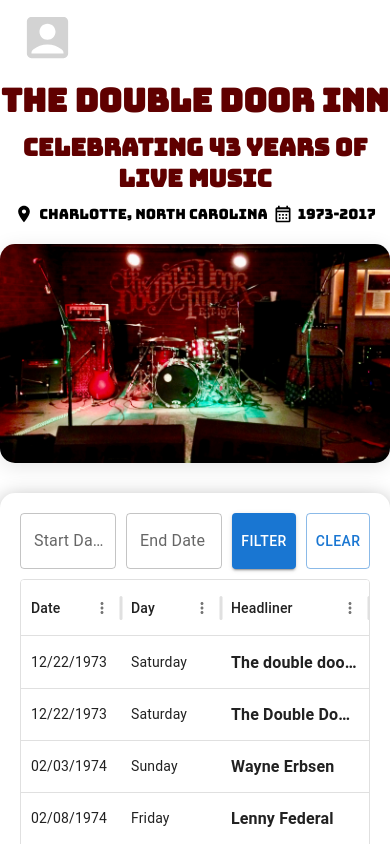
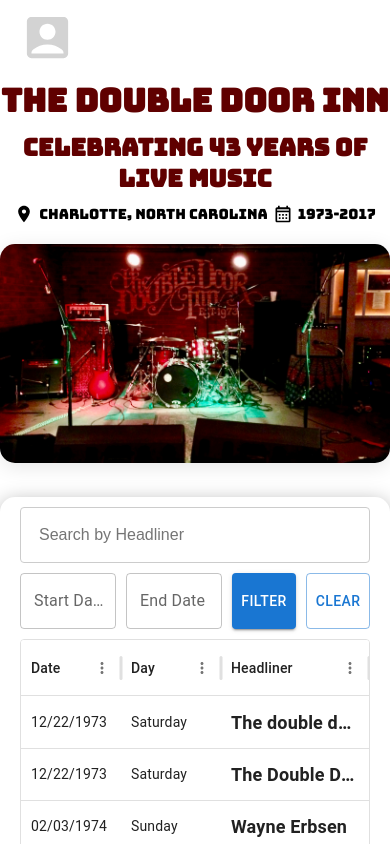
Before and after one commit to connorfewin/double-door-inn, a React (Create React App) app: page / in a window 390 px wide. Shown: the top 844 px of the page. Built offline with nearby package versions, Linux system fonts and the light colour scheme.

Commit message:
Added search bar for the table

```diff
--- a/src/App.js
+++ b/src/App.js
@@ -4,6 +4,7 @@
 import Header from './Components/Header';
 import DataTable from './Components/DataTable';
 import Profile from './Components/Profile';
+import Image from './Components/Image';
 
 function App() {
   return (
@@ -15,11 +16,7 @@
         <Header />
       </div>
       <div className='ImageContainer'>
-        <img
-          src={process.env.PUBLIC_URL + '/DoubleDoorInn.jpg'}
-          alt="Double Door Inn"
-          className="HeaderImage"
-        />
+        <Image />
       </div>
       <div className="DataTableContainer">
         <DataTable />
--- a/src/Components/DataTable.js
+++ b/src/Components/DataTable.js
@@ -2,7 +2,7 @@
 import { DataGrid } from '@mui/x-data-grid';
 import AddButton from './AddButton';
 import DeleteButton from './DeleteButton';
-import DateFilter from './DateFilter'; // Import the new DateFilter component
+import DateFilter from './DateFilter';
 import sampleData from '../Helpers/SampleData.json';
 import '../Styles/DataTable.css';
 import '../Styles/Buttons.css';
@@ -35,9 +35,10 @@
   const [rows, setRows] = useState(initialRows);
   const [filteredRows, setFilteredRows] = useState(initialRows);
   const [selectionModel, setSelectionModel] = useState([]);
-  const [expandedRowId, setExpandedRowId] = useState(null); // Store only one expanded row ID
+  const [expandedRowId, setExpandedRowId] = useState(null);
+  const [searchTerm, setSearchTerm] = useState(''); // State for search input
 
-  const gridRef = useRef(null); // To reference the grid for detecting outside clicks
+  const gridRef = useRef(null);
 
   const handleAdd = (newEntry) => {
     const newRow = {
@@ -46,10 +47,18 @@
       DATE: getDate(newEntry.DATE),
     };
     setRows([...rows, newRow]);
-    setFilteredRows([...rows, newRow]); // Update filtered rows as well
+    setFilteredRows([...rows, newRow]);
   };
 
   const handleFilter = (filtered) => {
+    setFilteredRows(filtered);
+  };
+
+  // Function to handle search input
+  const handleSearch = (event) => {
+    const value = event.target.value.toLowerCase();
+    setSearchTerm(value);
+    const filtered = rows.filter(row => row.HEADLINER.toLowerCase().includes(value));
     setFilteredRows(filtered);
   };
 
@@ -63,21 +72,18 @@
   const handleCellClick = (params, event) => {
     const cellElement = event.currentTarget;
     if (isOverflown(cellElement)) {
-      setExpandedRowId((prev) => {
-        return prev === params.id ? null : params.id; // Toggle between expanding and collapsing
-      });
+      setExpandedRowId((prev) => (prev === params.id ? null : params.id));
     }
   };
 
   const getRowHeight = (params) => {
-    return expandedRowId === params.id ? 'auto' : 52; // Default row height is 52px
+    return expandedRowId === params.id ? 'auto' : 52;
   };
 
-  // Collapse any expanded row if clicking outside of the table
   useEffect(() => {
     const handleClickOutside = (event) => {
       if (gridRef.current && !gridRef.current.contains(event.target)) {
-        setExpandedRowId(null); // Collapse the expanded row when clicking outside
+        setExpandedRowId(null);
       }
     };
 
@@ -90,6 +96,14 @@
   return (
     <div>
       <div style={{ margin: 'auto', overflowX: 'auto' }} className="filter-button-container">
+      <input
+        type="text"
+        placeholder="Search by Headliner"
+        value={searchTerm}
+        onChange={handleSearch}
+        className="searchInput"
+      />
+
         <DateFilter rows={rows} onFilter={handleFilter} />
       </div>
       <div style={{ height: 500, margin: 'auto', overflowX: 'auto' }} ref={gridRef}>
--- a/src/Components/DateFilter.js
+++ b/src/Components/DateFilter.js
@@ -29,7 +29,7 @@
   const handleClearFilter = () => {
     setStartDate(null);
     setEndDate(null);
-    onFilter(rows); // Reset to all rows
+    onFilter(rows);
   };
 
   return (
--- /dev/null
+++ b/src/Components/Image.js
@@ -0,0 +1,13 @@
+import React from "react";
+
+const Image = () => {
+    return (
+        <img
+          src={process.env.PUBLIC_URL + '/DoubleDoorInn.jpg'}
+          alt="Double Door Inn"
+          className="HeaderImage"
+        />
+    );
+}
+
+export default Image;
--- a/src/Styles/DataTable.css
+++ b/src/Styles/DataTable.css
@@ -6,7 +6,7 @@
 }
 
 .headlinerCell {
-  font-size: 16px; /* Adjust the font size as needed */
+  font-size: 18px; /* Adjust the font size as needed */
   font-weight: bold; /* Make the text bold */
   white-space: normal;
   word-wrap: break-word;
@@ -21,3 +21,29 @@
 .DataTable .MuiDataGrid-row {
   transition: all .5s ease-in-out;
 }
+
+/* Input styling for search bar */
+.searchInput {
+  padding: 18px;
+  width: 300px; /* Adjust width as needed */
+  border: 1px solid #ccc; /* Add a border */
+  border-radius: 4px; /* Rounded corners */
+  font-size: 16px; /* Font size */
+}
+/* Filter button container styling */
+.filter-button-container {
+  display: flex;
+  flex-direction: row; /* Default to row */
+  align-items: center; /* Center items vertically */
+  flex-wrap: wrap; /* Allow items to wrap on smaller screens */
+  max-width: 100%; /* Ensure it doesn't exceed the DataTable's width */
+  overflow: hidden; /* Prevent overflow */
+}
+
+/* Media query for mobile view */
+@media (max-width: 600px) {
+  .searchInput {
+    width: 100%; /* Full width for mobile */
+    margin-bottom: 0px; /* Space between the input and date filters */
+  }
+}
--- a/src/Styles/Image.css
+++ b/src/Styles/Image.css
@@ -1,16 +1,22 @@
 .ImageContainer {
-    padding-top: 20px;
-    padding-bottom: 30px;
+    position: relative;
+    padding: 20px 0 30px;
+    display: block;
+    margin: 0 auto;
+    max-width: 1140px; /* Matches .DataTableContainer */
+    text-align: center; /* Center-aligns content inside the container */
 }
 
 .HeaderImage {
-    position: relative;
-    display: block;
-    margin: 0 auto;
-    max-width: 1140px; /* Matches .DataTableContainer */
     width: 100%;
     height: auto;
     box-shadow: 0 4px 20px rgba(0, 0, 0, 0.1); /* Consistent shadow effect */
     border-radius: 15px;
     cursor: pointer;
+    transition: transform 0.3s ease, box-shadow 0.3s ease; /* Smooth transition for hover effects */
 }
+
+.HeaderImage:hover {
+    transform: scale(1.02); /* Slightly enlarges the image on hover */
+    box-shadow: 0 6px 25px rgba(0, 0, 0, 0.15); /* Enhances shadow on hover */
+}
--- a/src/Styles/Layout.css
+++ b/src/Styles/Layout.css
@@ -75,3 +75,11 @@
   border-radius: 15px;
   background:  #ffffff;
 }
+
+.ImageContainer {
+  position: relative;
+  width: 100%; /* Take full width */
+  max-width: 1140px; /* Maximum width */
+  margin: 0 auto;
+  height: auto;
+}
```
